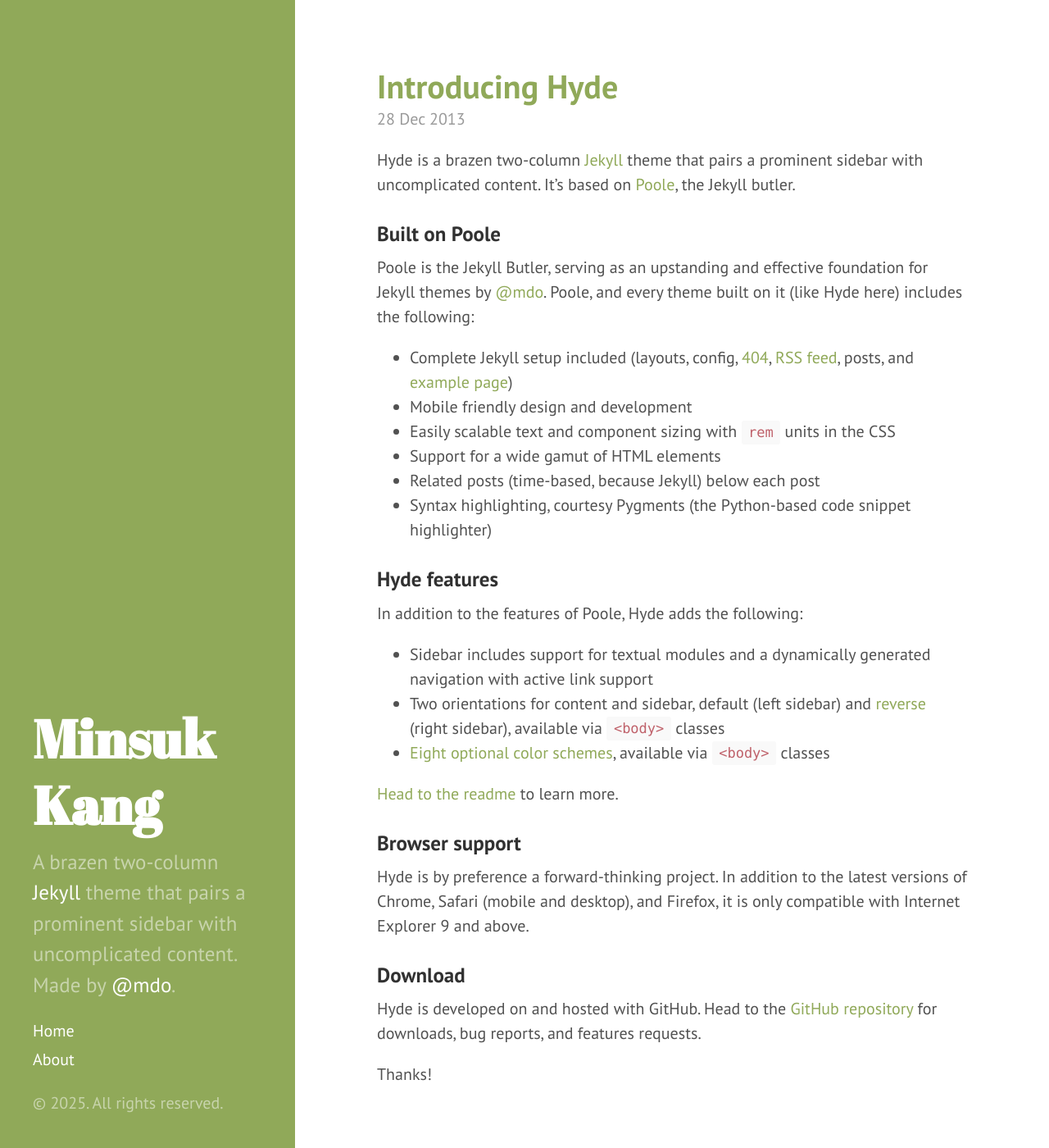
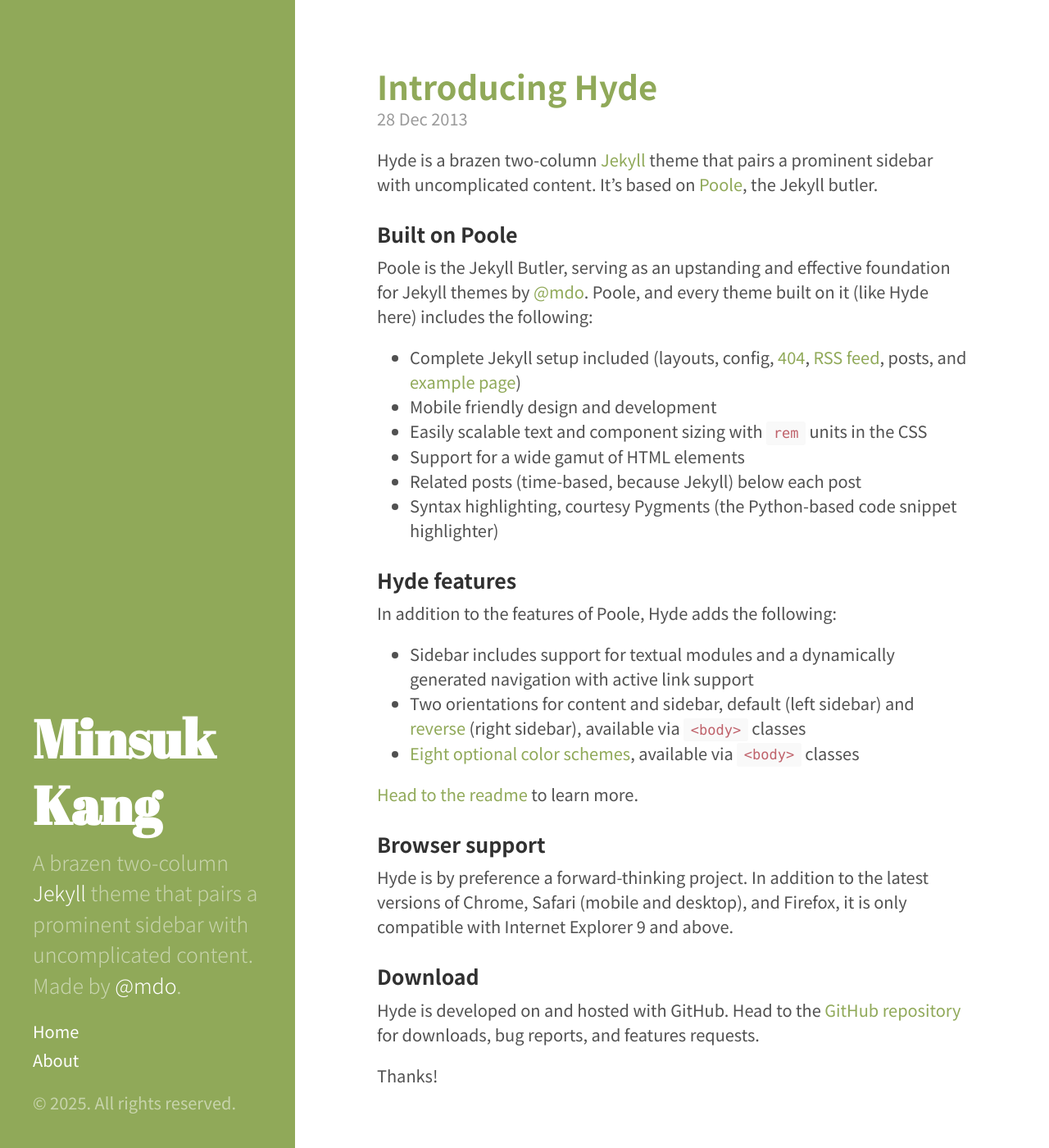
Before and after one commit to minskMedve/minskMedve.github.io, a Jekyll site: the page built from index.html, in a window 1280 px wide and 1400 px high. Shown: the whole window at 82% size. Built offline with Jekyll 4.4.1, drawn with Linux system fonts in a browser that asks for light colours; the list of posts is cut into pages by our own code.

Commit message:
Apply Noto Sans KR font throughout the site

```diff
--- a/public/css/hyde.css
+++ b/public/css/hyde.css
@@ -32,7 +32,7 @@
  */
 
 html {
-  font-family: "PT Sans", Helvetica, Arial, sans-serif;
+  font-family: "Noto Sans KR", "PT Sans", Helvetica, Arial, sans-serif;
 }
 @media (min-width: 48em) {
   html {
--- a/public/css/poole.css
+++ b/public/css/poole.css
@@ -389,7 +389,7 @@ tbody tr:nth-child(odd) th {
   overflow: hidden; /* clearfix */
   margin-left: -1rem;
   margin-right: -1rem;
-  font-family: "PT Sans", Helvetica, Arial, sans-serif;
+  font-family: "Noto Sans KR", "PT Sans", Helvetica, Arial, sans-serif;
   color: #ccc;
   text-align: center;
 }
```
